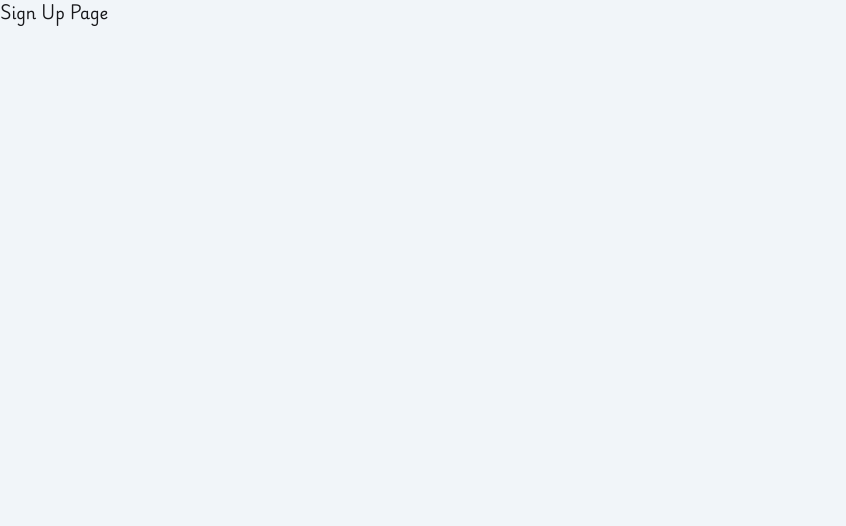
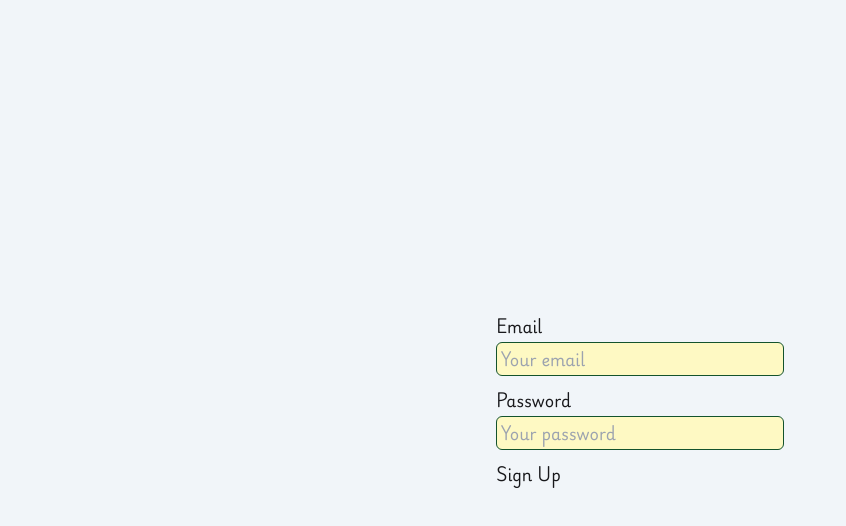
Before and after one commit to ade713/janaru, a Next.js app: page /signup in a window 1280 px wide. Shown: the top 526 px of the page, without its empty margins (0-846 px from the left). Built offline with nearby package versions, Linux system fonts and the light colour scheme.

Commit message:
- style login and signup pages

```diff
--- a/src/app/(auth)/login/page.tsx
+++ b/src/app/(auth)/login/page.tsx
@@ -1,3 +1,9 @@
+import { AuthForm } from "@/components/auth-form";
+
 export default function Page() {
-  return <div>Login Page</div>;
+  return (
+    <main className="flex justify-center items-center h-screen">
+      <AuthForm formType="login" />
+    </main>
+  );
 }
--- a/src/app/(auth)/signup/page.tsx
+++ b/src/app/(auth)/signup/page.tsx
@@ -1,3 +1,9 @@
+import { AuthForm } from "@/components/auth-form";
+
 export default function Page() {
-  return <div>Sign Up Page</div>;
+  return (
+    <main className="flex justify-center items-center h-screen">
+      <AuthForm formType="signup" />
+    </main>
+  );
 }
```
